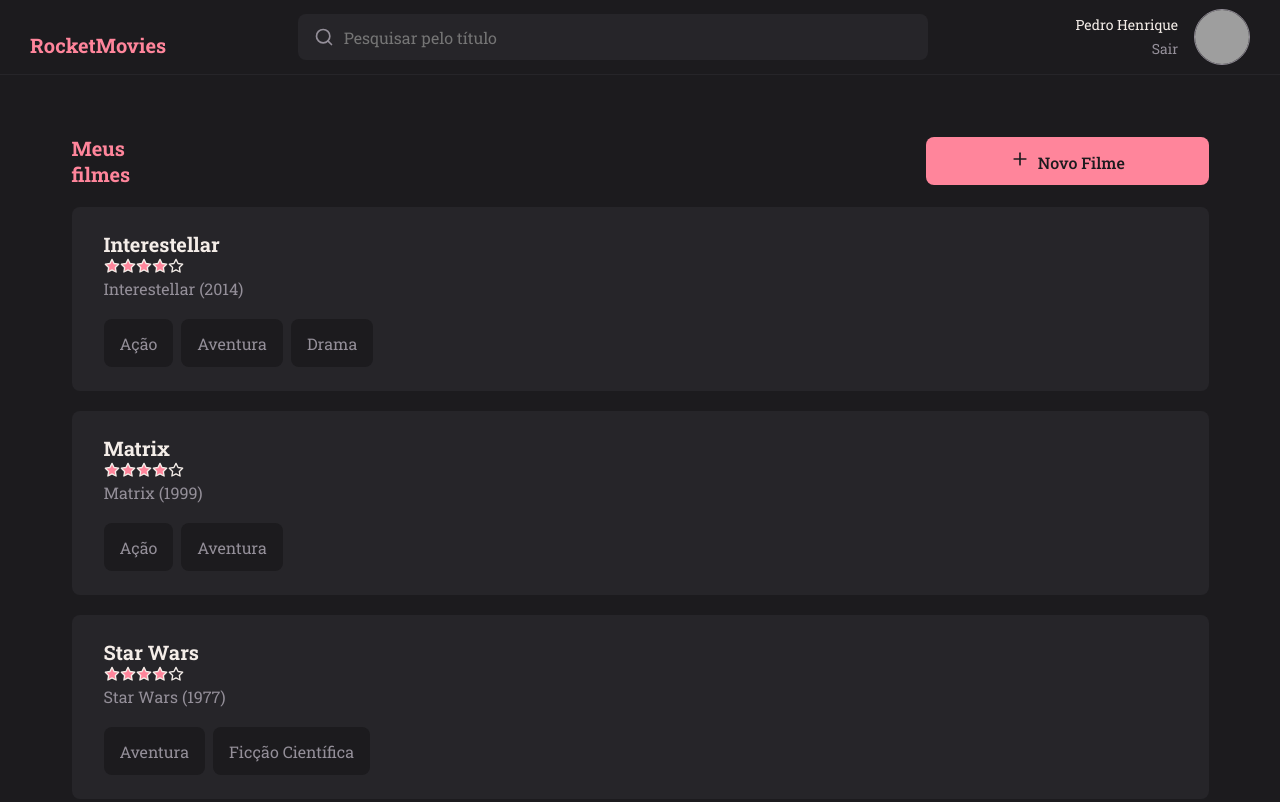
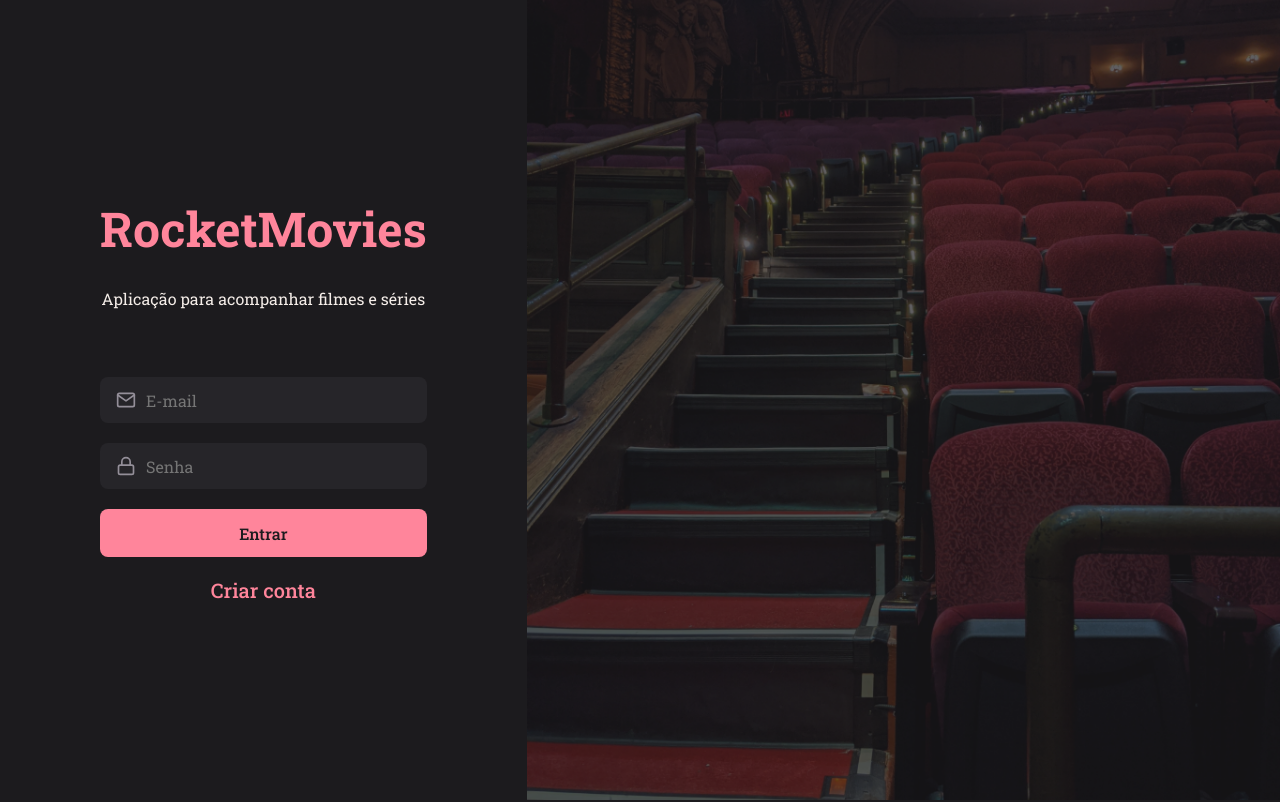
Before and after one commit to phrsilva/Rocketseat-Explorer, a React (Vite) app in the folder Stage 9 - Introdução ao React.js/Rocket Movies/: page / in a window 1280 px wide. Shown: the top 802 px of the page. Built offline with nearby package versions, Linux system fonts and the light colour scheme; grey boxes are pictures that could not be loaded.

Commit message:
conclusão das páginas de autenticação

```diff
--- a/Stage 9 - Introdução ao React.js/Rocket Movies/src/pages/cadastrar/index.jsx
+++ b/Stage 9 - Introdução ao React.js/Rocket Movies/src/pages/cadastrar/index.jsx
@@ -1,5 +1,26 @@
+import { Container, Form, PlanoDeFundo } from "./styles";
+import { Input } from "../../components/input";
+import { Button } from "../../components/button";
+import { Link } from "react-router-dom";
+import { BotaoDeTexto } from "../../components/textButton";
+import { FiMail, FiLock, FiUser } from "react-icons/fi";
+
 export const Cadastrar = () => {
     return (
-        <h1>Cadastrar</h1>
+        <Container>
+            <Form>
+                <h1>RocketMovies</h1>
+                <p>Aplicação para acompanhar filmes e séries</p>
+                <Input icon={FiUser} placeholder="Nome"></Input>
+
+                <Input icon={FiMail} placeholder="E-mail" />
+                <Input type="password" icon={FiLock} placeholder="Senha" />
+                <Input type="password" icon={FiLock} placeholder="Confirmar Senha"/>
+                <Button title="Criar conta" />
+
+
+            </Form>
+            <PlanoDeFundo/>
+        </Container>
     );
 }
--- a/Stage 9 - Introdução ao React.js/Rocket Movies/src/pages/cadastrar/styles.js
+++ b/Stage 9 - Introdução ao React.js/Rocket Movies/src/pages/cadastrar/styles.js
@@ -0,0 +1,46 @@
+import styled from "styled-components";
+import bgImg from "../../assets/bgImg.png";
+
+export const Container = styled.div`
+    height: 100vh;
+    display: flex;
+    align-items: stretch;
+
+`;
+
+export	const Form = styled.form`
+    padding: 0 10rem;
+    display: flex;
+    gap: 2rem;
+    flex-direction: column;
+    justify-content: center;
+    text-align: center;
+
+    > h1 {
+        font-size: 4.8rem;
+        color: ${({ theme }) => theme.CORES.ROSA_PRINCIPAL};
+    }
+
+
+
+    > p {
+        font-size: 1.6rem;
+        margin: 0.8rem auto 4.8rem;
+
+
+    }
+
+    > a {
+        margin-top: 2.2rem;
+    }
+
+
+`;
+
+export const PlanoDeFundo = styled.div`
+   flex: 1;
+   background: url(${bgImg}) no-repeat center center;
+   background-size: cover;
+
+
+`;
--- a/Stage 9 - Introdução ao React.js/Rocket Movies/src/pages/login/index.jsx
+++ b/Stage 9 - Introdução ao React.js/Rocket Movies/src/pages/login/index.jsx
@@ -1,5 +1,25 @@
+import { Container, Form, PlanoDeFundo } from "./styles";
+import { Input } from "../../components/input";
+import { Button } from "../../components/button";
+import { Link } from "react-router-dom";
+import { BotaoDeTexto } from "../../components/textButton";
+import { FiMail, FiLock } from "react-icons/fi";
+
 export const Login = () => {
     return (
-        <h1>Login</h1>
+        <Container>
+            <Form>
+                <h1>RocketMovies</h1>
+                <p>Aplicação para acompanhar filmes e séries</p>
+                <Input icon={FiMail} placeholder="E-mail" />
+                <Input type="password" icon={FiLock} placeholder="Senha" />
+                <Button title="Entrar" />
+                <BotaoDeTexto title="Criar conta" >
+                    <Link to="/cadastrar" />
+                </BotaoDeTexto>
+
+            </Form>
+            <PlanoDeFundo/>
+        </Container>
     );
 }
--- a/Stage 9 - Introdução ao React.js/Rocket Movies/src/pages/login/styles.js
+++ b/Stage 9 - Introdução ao React.js/Rocket Movies/src/pages/login/styles.js
@@ -0,0 +1,46 @@
+import styled from "styled-components";
+import bgImg from "../../assets/bgImg.png";
+
+export const Container = styled.div`
+    height: 100vh;
+    display: flex;
+    align-items: stretch;
+
+`;
+
+export	const Form = styled.form`
+    padding: 0 10rem;
+    display: flex;
+    gap: 2rem;
+    flex-direction: column;
+    justify-content: center;
+    text-align: center;
+
+    > h1 {
+        font-size: 4.8rem;
+        color: ${({ theme }) => theme.CORES.ROSA_PRINCIPAL};
+    }
+
+
+
+    > p {
+        font-size: 1.6rem;
+        margin: 0.8rem auto 4.8rem;
+
+
+    }
+
+    > a {
+        margin-top: 2.2rem;
+    }
+
+
+`;
+
+export const PlanoDeFundo = styled.div`
+   flex: 1;
+   background: url(${bgImg}) no-repeat center center;
+   background-size: cover;
+
+
+`;
--- a/Stage 9 - Introdução ao React.js/Rocket Movies/src/routes/index.jsx
+++ b/Stage 9 - Introdução ao React.js/Rocket Movies/src/routes/index.jsx
@@ -5,7 +5,7 @@ import { AuthRoutes } from "./auth.routes";
 export function Routes() {
     return (
         <BrowserRouter>
-            <AppRoutes />
+            <AuthRoutes />
         </BrowserRouter>
     );
 }
```
